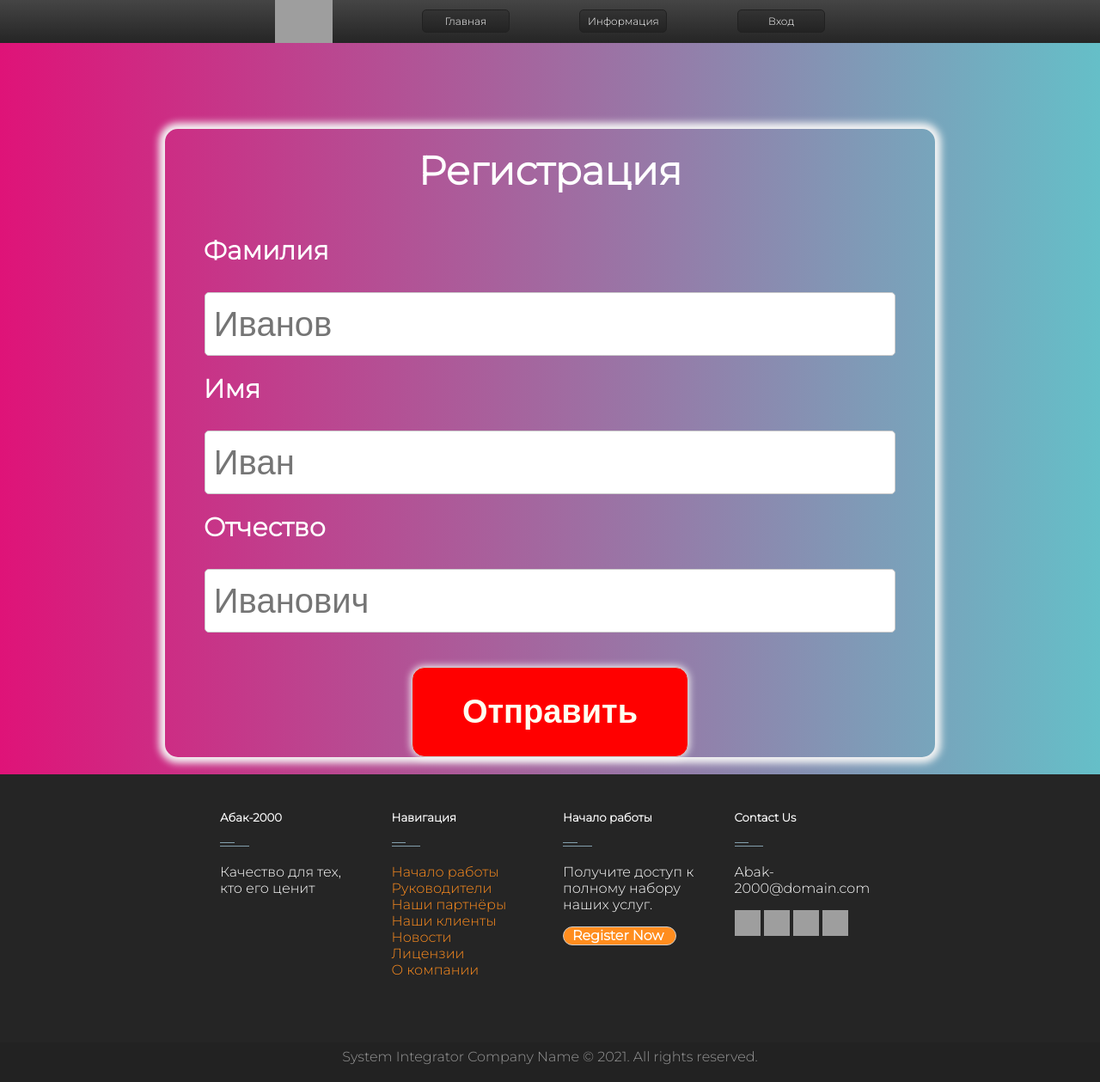
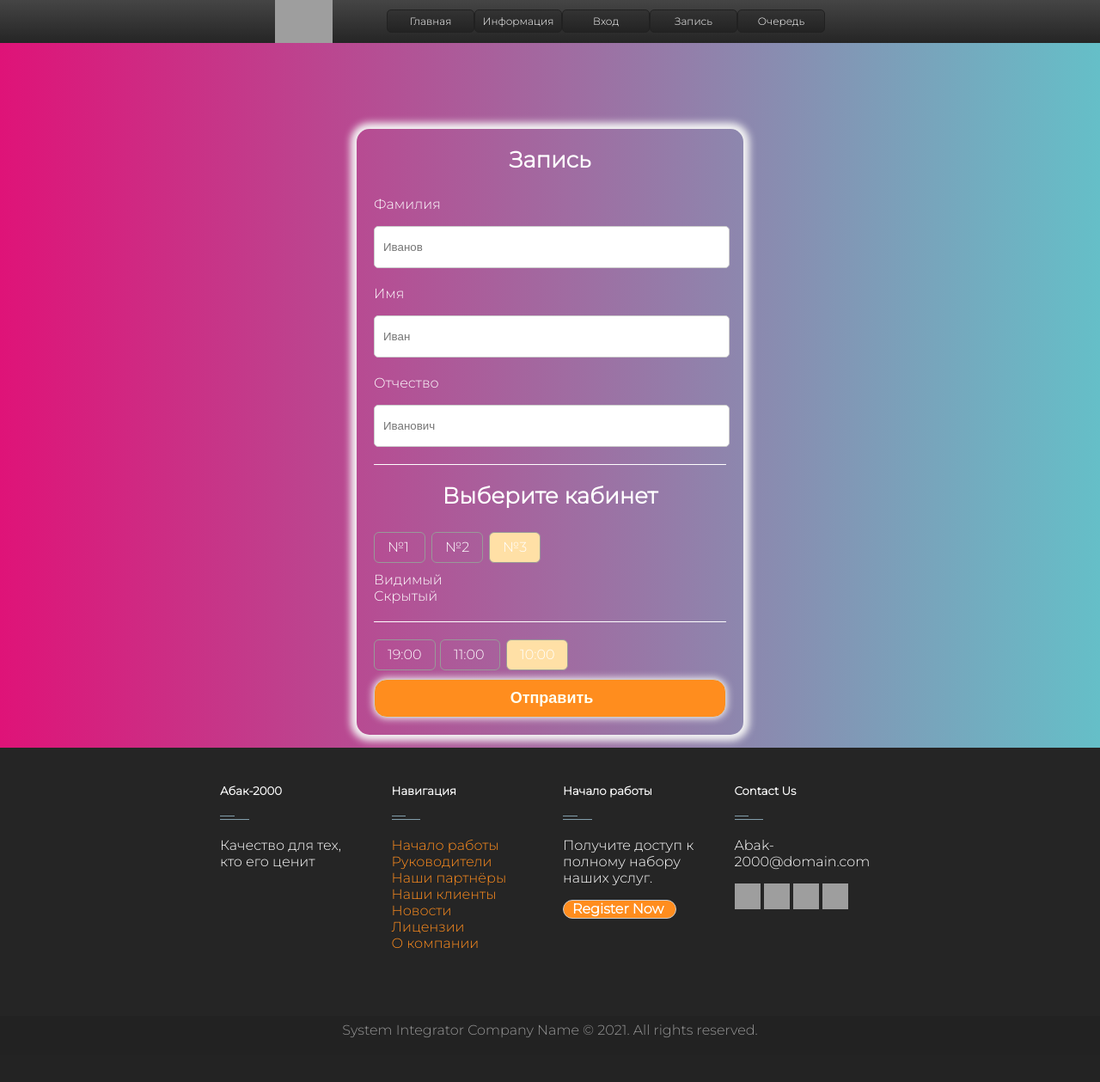
Before and after one commit to romator123/SAIT, a Flask app: page /register in a window 1280 px wide. Shown: the whole page at 86% size. After the commit the page ends 1208 px from the top, so only its background shows below. Run offline with Flask 2, Linux system fonts and the light colour scheme; grey boxes are pictures that could not be loaded.

Commit message:
Новый

```diff
--- a/app.py
+++ b/app.py
@@ -16,7 +16,7 @@ faceCascade = cv2.CascadeClassifier(cascadePath);
 
 font = cv2.FONT_HERSHEY_SIMPLEX
 cam.release()
-connection = pymysql.connect(host="192.168.100.121",user="abak2000",passwd="romator123",database="register" )
+'''connection = pymysql.connect(host="192.168.100.121",user="abak2000",passwd="romator123",database="register" )'''
 
 
 app = Flask(__name__)
@@ -26,6 +26,11 @@ nameid=0
 @app.route('/')
 def index():
     return render_template('index.html')
+
+
+@app.route('/queue')
+def queue():
+    return render_template('queue.html')
 
 
 @app.route('/info_new', methods=['POST'])
@@ -114,6 +119,20 @@ def register():
     else:
         return render_template('register.html')
 
+y = {"0":{"id": "0", "value": "1"}, "1":{"id": "1", "value": "2"}, "3":{"id": "3", "value": "3"}}
+z = {"р":{"id": "фв", "value": "19:00"}, "ц":{"id": "йу", "value": "10:00"}, "фв":{"id": "яс", "value": "11:00"}}
+
+
+@app.route('/register_btn', methods=['POST'])
+def register_btn():
+    return jsonify(y=y)
+
+
+@app.route('/register_btn_time', methods=['POST'])
+def register_btn_time():
+    return jsonify(z=z)
+
+
 @app.route('/face_check', methods=['POST', 'GET'])
 def face_check():
     if request.method == 'POST':
@@ -133,7 +152,6 @@ def face_check():
 
         cap.release()
         cv2.destroyAllWindows()
-
         '''id = 0
 
 
--- a/static/css/fio_input.css
+++ b/static/css/fio_input.css
@@ -1,10 +1,9 @@
 /*================================================================================   Fio_Input   ===========================================================*/
 .inp{
-    font-size: 40px;
     display: block;
     margin: 0 auto;
-    width: 98%;
-    height: 70px;
+    width: 400px;
+    height: 45px;
     border: 1px solid #ccc;
     margin-bottom: 20px;
     transition: 0.3s;
@@ -17,24 +16,30 @@
 }
 
 .zag{
+    color: white;
     padding-top: 10px;
     text-align: center;
-    font-size: 46px;
+    font-size: 26px;
+    font-weight: 700;
+}
+
+.zagol{
+    color: white;
+    text-align: center;
+    font-size: 26px;
     font-weight: 700;
 }
 
 .register_form{
-    font-weight: 700;
     color: white;
     font-family: 'Montserrat';
-    font-size: 30px;
-    width: 70%;
+    width: 450px;
     margin: 0 auto;
     margin-bottom: 15px;
     margin-top: 100px;
     border-radius: 15px;
     box-shadow: 0 0 8px 7px #f4f4f4;
-    min-height: 70%;
+    min-height: 420px;
 }
 
 .check{
@@ -43,31 +48,111 @@
 }
 
 .register_btn{
-    display: block;
     margin: 0 auto;
-    margin-top: 40px;
-    width: 40%;
-    height: 105px;
+    width: 410px;
+    height: 45px;
     border: 1px solid #ccc;
     margin-bottom: 20px;
     transition: 1s;
-    background-color: red;
+    padding-left: 10px;
+    background-color: #ff8d1e;
     color: #fffff0;
     transition: 0.5s;
     font-weight: 700;
-    font-size: 38px;
+    font-size: 18px;
     border-radius: 15px;
     box-shadow: 0 0 8px 1px #f4f4f4;
 }
 
 .register_btn:hover{
-    background-color: green;
+    color: #333333;
+    background-color: #4b92dc;
 }
 
 .form_container{
-    width: 90%;
+    width: 410px;
     margin: 0 auto;
     p{
         margin-top: 10px;
     }
 }
+
+.form_radio_btn {
+	display: inline-grid;
+	margin-right: 7px;
+	margin-bottom: 10px;
+	width: 70px;
+
+}
+.form_radio_btn input[type=radio] {
+	display: none;
+}
+.form_radio_btn label {
+	display: inline-block;
+	cursor: pointer;
+	padding: 0px 15px;
+	line-height: 34px;
+	border: 1px solid #999;
+	border-radius: 6px;
+	user-select: none;
+}
+
+/* Checked */
+.form_radio_btn input[type=radio]:checked + label {
+	background: #ffe0a6;
+}
+
+/* Hover */
+.form_radio_btn label:hover {
+	color: #666;
+}
+
+/* Disabled */
+.form_radio_btn input[type=radio]:disabled + label {
+	background: #efefef;
+	color: #666;
+}
+
+.hr-line {
+	margin: 20px 0;
+	padding: 0;
+	height: 0;
+	border: none;
+	border-top: 1px solid white;
+}
+
+.form_radio_kab_btn {
+	display: inline-grid;
+	margin-right: 7px;
+	margin-bottom: 10px;
+	width: 60px;
+
+}
+.form_radio_kab_btn input[type=radio] {
+	display: none;
+}
+.form_radio_kab_btn label {
+	display: inline-block;
+	cursor: pointer;
+	padding: 0px 15px;
+	line-height: 34px;
+	border: 1px solid #999;
+	border-radius: 6px;
+	user-select: none;
+}
+
+/* Checked */
+.form_radio_kab_btn input[type=radio]:checked + label {
+	background: #ffe0a6;
+}
+
+/* Hover */
+.form_radio_kab_btn label:hover {
+	color: #666;
+}
+
+/* Disabled */
+.form_radio_kab_btn input[type=radio]:disabled + label {
+	background: #efefef;
+	color: #666;
+}
--- /dev/null
+++ b/static/js/register.js
@@ -0,0 +1,47 @@
+function load_kab()
+{
+    $.ajax({
+        type: "POST",
+        url: "/register_btn",
+        contentType: false,
+        cache: false,
+        processData: false,
+        success: function(data){
+           $(".kab").empty()
+           for(const key in data.y){
+                let time = document.createElement('div')
+                time.className="form_radio_kab_btn"
+                let id_kab = data.y[key].id
+                let value_kab = data.y[key].value
+	            time.innerHTML=`<input id=${id_kab} type="radio" name="radio_kab" value=${value_kab} checked><label for=${id_kab}>№${value_kab}</label>`
+	            document.querySelector(".kab").append(time);
+	            $(".form_radio_kab_btn").on("select", load())
+           }
+        }
+    })
+}
+
+function load(){
+    $.ajax({
+        type: "POST",
+        url: "/register_btn_time",
+        contentType: false,
+        cache: false,
+        processData: false,
+        success: function(data){
+            $(".time").empty()
+            for(const key in data.z){
+                let time = document.createElement('div')
+                time.className="form_radio_btn"
+                let id = data.z[key].id
+                let value = data.z[key].value
+                time.innerHTML=`<input id=${id} type="radio" name="radio1" value=${value} checked><label for=${id}>${value}</label>`
+                document.querySelector(".time").append(time);
+            }
+        }
+    })
+}
+
+$(document).ready(function(){
+     load_kab();
+});
--- a/templates/base.html
+++ b/templates/base.html
@@ -23,6 +23,8 @@
                             <div class="nav_link"><a href="/">Главная</a></div>
                             <div class="nav_link"><a href="/info">Информация</a></div>
                             <div class="nav_link"><a href="/fio_input">Вход</a></div>
+                            <div class="nav_link"><a href="/register">Запись</a></div>
+                            <div class="nav_link"><a href="/queue">Очередь</a></div>
                         </div>
                     </div>
                 </div>
--- a/templates/register.html
+++ b/templates/register.html
@@ -7,11 +7,11 @@
 
 {% endblock %}
 {% block main %}
-<link rel="stylesheet" href="{{ url_for('static', filename='css/register.css')}}">
+<link rel="stylesheet" href="{{ url_for('static', filename='css/fio_input.css')}}">
 <div  class="register_form">
     <div class="form_container">
         <div class="zag">
-            <p>Регистрация</p>
+            <p>Запись</p>
         </div>
         <form method="post">
             <p>Фамилия</p>
@@ -20,9 +20,23 @@
             <input type="text" id="name" class="inp" name="name" placeholder="Иван">
             <p>Отчество</p>
             <input type="text"  id="middle_name"class="inp" name="middle_name" placeholder="Иванович">
+            <hr class="hr-line">
+            <div class="zagol">
+                <p>Выберите кабинет</p>
+            </div>
+            <div class="kab"></div>
+            <div class="on-hover">
+                Видимый
+            </div>
+            <div class="hidden-block">
+                Скрытый
+            </div>
+            <hr class="hr-line">
+            <div class="time"></div>
             <input class="register_btn" type="submit" value="Отправить"></input>
         </form>
     </div>
 </div>
 <script src="../static/js/validators.js"></script>
+<script src="../static/js/register.js"></script>
 {% endblock %}
```
Also changed, not shown: static/css/register.css (added, +35 -0 lines), static/js/face_check.js (+12 -12 lines), templates/face_check.html (+6 -1 lines).
